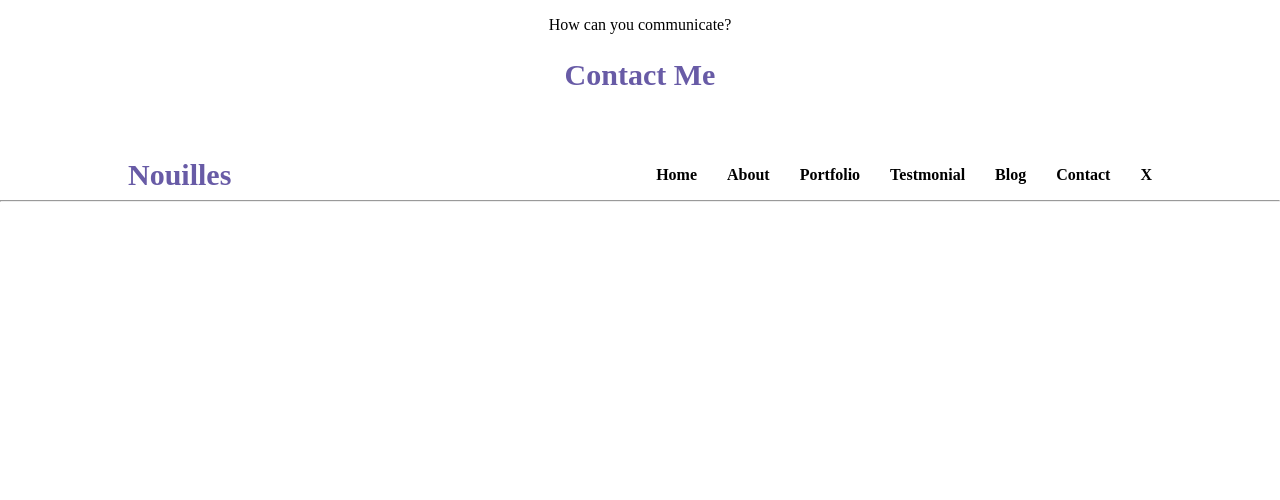
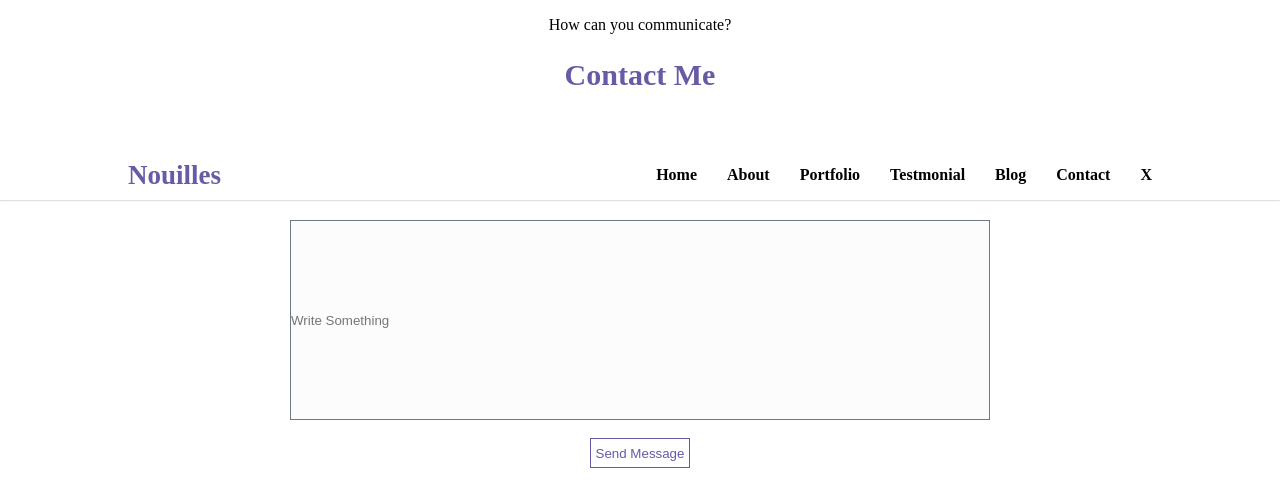
Before and after one commit to sofiane626/Projet_Nouilles_Sofiane_Adil, a plain HTML site: page index.html in a window 1280 px wide. Drawn offline with Linux system fonts and the light colour scheme; a web font is replaced by a local one.

Commit message:
ajout button textbox

```diff
--- a/index.html
+++ b/index.html
@@ -44,7 +44,7 @@
         <div class="footertwo">
             <nav class="footernav">
                 <div class="footernavleft">
-                    <h2>Nouilles</h2>
+                    <h2 id="h2nav">Nouilles</h2>
                 </div>
                 <div class="footernavright">
                     <ul>
@@ -60,8 +60,15 @@
             </nav>
             <hr>
         </div>
+        <br>
         <div class="footerthree">
-
+            <div>
+                <input type="text" name="checkbox" placeholder="Write Something" id="checkboxfooter">
+            </div>
+            <br>
+            <div>
+                <input type="button" value="Send Message" id="buttonfooter">
+            </div>
         </div>
         <div class="footerfour">
 
--- a/public/css/style.css
+++ b/public/css/style.css
@@ -34,6 +34,9 @@ h2 {
     align-items: center;
     max-width: 80%;
 }
+.footertwo hr{
+    opacity: 0.3;
+}
 .footernav{
     display: flex;
     margin: auto;
@@ -42,6 +45,9 @@ h2 {
     justify-content: space-between;
     align-items: center;
     max-width: 80%;
+}
+#h2nav{
+    font-size: 27px;
 }
 .footernavright{
     display: flex;
@@ -62,3 +68,41 @@ h2 {
 .footernavleft{
     display: flex;
 }
+.footerthree #checkboxfooter{
+    display: flex;
+    margin:auto;
+    justify-content: start;
+    align-items: center;
+    width: 700px;
+    height: 200px;
+    background-color: #FCFCFC;
+    border: #707981 solid 1px;
+}
+.footerthree #checkboxfooter ::placeholder{
+    display: ;
+}
+#checkboxfooter{
+    text-align:start;
+}
+.footerthree #buttonfooter{
+    display: flex;
+    margin:auto;
+    justify-content: center;
+    align-items: center;
+    width: 100px;
+    height: 30px;
+    color: #6859A6;
+    border: #6859A6 solid 1px;
+    background-color: white;
+}
+.footerthree #buttonfooter:hover{
+    display: flex;
+    margin:auto;
+    justify-content: center;
+    align-items: center;
+    width: 100px;
+    height: 30px;
+    color: white;
+    border: #6859A6 solid 1px;
+    background-color:#6859A6 ;
+}
```
